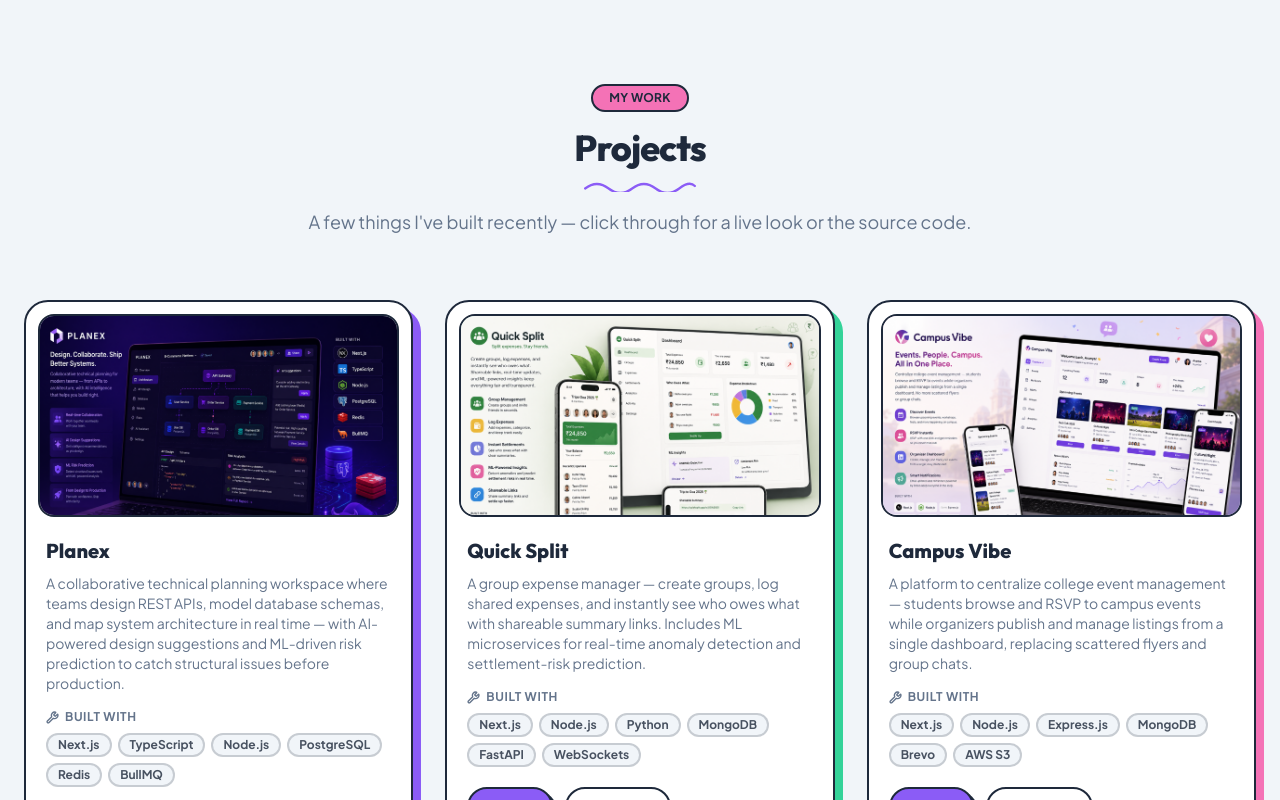
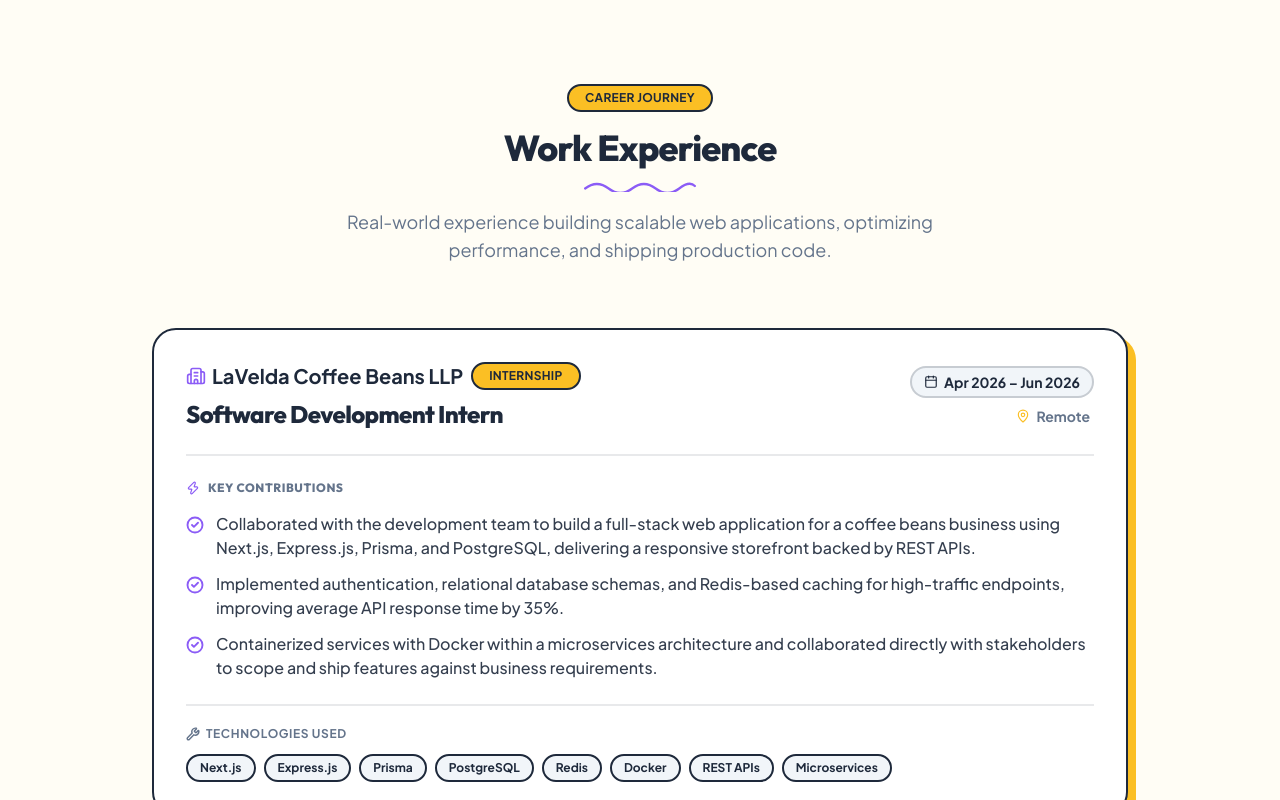
Before and after one commit to parag0811/portfolio, a Next.js app: page / in a window 1280 px wide. Shown: the part 1620-2420 px from the top of the page. Built offline with nearby package versions, Linux system fonts and the light colour scheme.

Commit message:
added exp and updated resume

```diff
--- a/src/app/page.tsx
+++ b/src/app/page.tsx
@@ -1,6 +1,7 @@
 import { Hero } from "@/components/sections/hero";
 import { Marquee } from "@/components/sections/marquee";
 import { Features } from "@/components/sections/skills";
+import { Experience } from "@/components/sections/experience";
 import { Projects } from "@/components/sections/projects";
 import { MlProjects } from "@/components/sections/ml-projects";
 import { Pricing } from "@/components/sections/pricing";
@@ -12,6 +13,7 @@ export default function HomePage() {
       <Hero />
       <Marquee />
       <Features />
+      <Experience />
       <Projects />
       <MlProjects />
       {/* <Pricing /> */}
--- a/src/components/layout/site-header.tsx
+++ b/src/components/layout/site-header.tsx
@@ -9,6 +9,7 @@ import { Button } from "@/components/ui/button";
 const NAV_LINKS = [
   { href: "#hero", label: "Home" },
   { href: "#skills", label: "Skills" },
+  { href: "#experience", label: "Experience" },
   { href: "#projects", label: "Projects" },
   { href: "#currently", label: "Currently" },
   { href: "https://github.com/parag0811", label: "GitHub", isExternal: true },
--- a/src/components/sections/currently.tsx
+++ b/src/components/sections/currently.tsx
@@ -114,7 +114,7 @@ export function Currently() {
             </Button>
 
             <a
-              href="/parag_rangankar_cv.pdf"
+              href="/Parag_Rangankar_Resume.pdf"
               download
               className="inline-flex items-center justify-center gap-2 rounded-full border-2 border-foreground bg-card px-6 py-3 font-bold text-foreground hover:bg-tertiary transition-colors focus-visible:outline-none focus-visible:ring-4 focus-visible:ring-ring/40"
             >
--- /dev/null
+++ b/src/components/sections/experience.tsx
@@ -0,0 +1,150 @@
+"use client";
+
+import { Briefcase, Calendar, MapPin, Zap, CheckCircle2, Wrench, Building2 } from "lucide-react";
+import { SectionHeading, Badge } from "@/components/ui/badge";
+import { motion } from "framer-motion";
+
+type ExperienceItem = {
+  company: string;
+  role: string;
+  period: string;
+  location: string;
+  type: string;
+  highlights: string[];
+  techStack: string[];
+  color: "accent" | "secondary" | "tertiary" | "quaternary";
+  shadowColor: string;
+};
+
+const EXPERIENCES: ExperienceItem[] = [
+  {
+    company: "LaVelda Coffee Beans LLP",
+    role: "Software Development Intern",
+    period: "Apr 2026 – Jun 2026",
+    location: "Remote",
+    type: "Internship",
+    highlights: [
+      "Collaborated with the development team to build a full-stack web application for a coffee beans business using Next.js, Express.js, Prisma, and PostgreSQL, delivering a responsive storefront backed by REST APIs.",
+      "Implemented authentication, relational database schemas, and Redis-based caching for high-traffic endpoints, improving average API response time by 35%.",
+      "Containerized services with Docker within a microservices architecture and collaborated directly with stakeholders to scope and ship features against business requirements.",
+    ],
+    techStack: [
+      "Next.js",
+      "Express.js",
+      "Prisma",
+      "PostgreSQL",
+      "Redis",
+      "Docker",
+      "REST APIs",
+      "Microservices",
+    ],
+    color: "tertiary",
+    shadowColor: "shadow-[8px_8px_0px_0px_var(--tertiary)]",
+  },
+];
+
+export function Experience() {
+  return (
+    <section
+      id="experience"
+      className="relative border-b-2 border-foreground py-20 sm:py-24"
+    >
+      <div className="mx-auto max-w-5xl px-4 sm:px-6">
+        <SectionHeading
+          eyebrow="Career Journey"
+          eyebrowColor="tertiary"
+          title="Work Experience"
+          description="Real-world experience building scalable web applications, optimizing performance, and shipping production code."
+        />
+
+        <div className="mt-16 space-y-8">
+          {EXPERIENCES.map((exp, index) => (
+            <motion.div
+              key={`${exp.company}-${exp.role}`}
+              initial={{ opacity: 0, y: 20 }}
+              whileInView={{ opacity: 1, y: 0 }}
+              viewport={{ once: true, margin: "-50px" }}
+              transition={{ duration: 0.5, delay: index * 0.1 }}
+              className={[
+                "relative bg-card border-2 border-foreground rounded-[var(--radius-lg)] p-6 sm:p-8",
+                "transition-all duration-300 ease-[var(--ease-bounce)] hover:-rotate-1 hover:scale-[1.01]",
+                exp.shadowColor,
+              ].join(" ")}
+            >
+              {/* Header Info */}
+              <div className="flex flex-col sm:flex-row sm:items-center justify-between gap-4 border-b-2 border-foreground/10 pb-6">
+                <div>
+                  <div className="flex items-center gap-2 flex-wrap mb-2">
+                    <span className="flex items-center gap-1.5 font-bold text-lg sm:text-xl text-foreground">
+                      <Building2 size={20} className="text-accent" />
+                      {exp.company}
+                    </span>
+                    <Badge color={exp.color} className="text-xs py-0.5">
+                      {exp.type}
+                    </Badge>
+                  </div>
+                  <h3 className="text-xl sm:text-2xl font-extrabold tracking-tight">
+                    {exp.role}
+                  </h3>
+                </div>
+
+                <div className="flex sm:flex-col items-start sm:items-end gap-2 text-sm font-semibold text-muted-foreground">
+                  <span className="inline-flex items-center gap-1.5 rounded-full border-2 border-foreground/20 bg-muted px-3 py-1 font-bold text-foreground">
+                    <Calendar size={14} />
+                    {exp.period}
+                  </span>
+                  <span className="inline-flex items-center gap-1.5 px-1">
+                    <MapPin size={14} className="text-tertiary" />
+                    {exp.location}
+                  </span>
+                </div>
+              </div>
+
+              {/* Highlights */}
+              <div className="mt-6">
+                <h4 className="flex items-center gap-2 text-xs font-extrabold uppercase tracking-wider text-muted-foreground mb-4">
+                  <Zap size={14} className="text-accent" /> Key Contributions
+                </h4>
+                <ul className="space-y-3">
+                  {exp.highlights.map((highlight, idx) => (
+                    <li
+                      key={idx}
+                      className="flex items-start gap-3 text-sm sm:text-base text-foreground/90 font-medium"
+                    >
+                      <CheckCircle2
+                        size={18}
+                        className="mt-1 flex-shrink-0 text-accent"
+                        strokeWidth={2.5}
+                      />
+                      <span>{highlight}</span>
+                    </li>
+                  ))}
+                </ul>
+              </div>
+
+              {/* Tech Stack */}
+              <div className="mt-6 pt-5 border-t-2 border-foreground/10">
+                <div className="flex items-center gap-1.5 mb-3">
+                  <Wrench size={14} strokeWidth={2.5} className="text-muted-foreground" />
+                  <span className="text-xs font-extrabold uppercase tracking-wider text-muted-foreground">
+                    Technologies Used
+                  </span>
+                </div>
+                <div className="flex flex-wrap gap-2">
+                  {exp.techStack.map((tech) => (
+                    <span
+                      key={tech}
+                      className="rounded-full border-2 border-foreground bg-muted px-3 py-1 text-xs font-bold transition-all hover:bg-tertiary hover:scale-105"
+                    >
+                      {tech}
+                    </span>
+                  ))}
+                </div>
+              </div>
+            </motion.div>
+          ))}
+        </div>
+      </div>
+    </section>
+  );
+}
```
Also changed, not shown: 2 other files (tests, documents, lock files or other folders).
